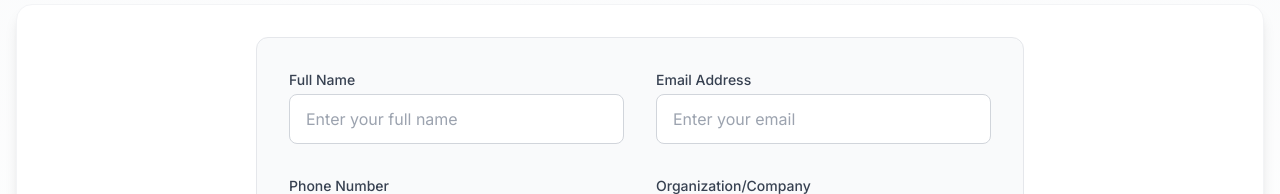
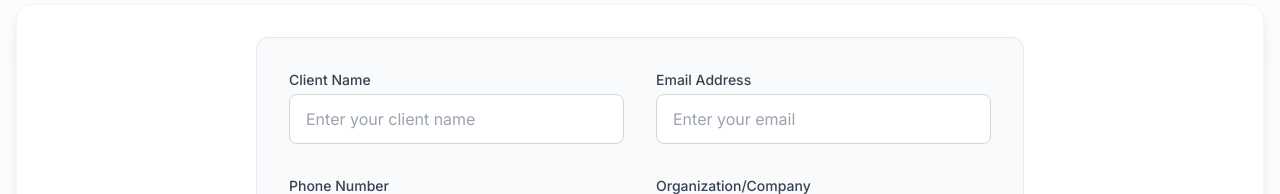
Before and after one commit to nberrr/RSTL_Appointment, a Next.js app: page /laboratory/appointment in a window 1280 px wide. Shown: the part 320-514 px from the top of the page. Built offline with nearby package versions, Linux system fonts and the light colour scheme.

Commit message:
dataname alignment

```diff
--- a/src/app/laboratory/appointment/page.js
+++ b/src/app/laboratory/appointment/page.js
@@ -10,7 +10,7 @@ export default function LaboratoryAppointment() {
     const [appointments, setAppointments] = useState([{
         id: 1,
         // General Information
-        fullName: '',
+        clientName: '',
         emailAddress: '',
         phoneNumber: '',
         organization: '',
@@ -67,7 +67,7 @@ export default function LaboratoryAppointment() {
 
     // Add progress calculation function
     const calculateContactProgress = () => {
-        const requiredFields = ['fullName', 'emailAddress', 'phoneNumber', 'organization'];
+        const requiredFields = ['clientName', 'emailAddress', 'phoneNumber', 'organization'];
         const filledFields = requiredFields.filter(field => appointments[0][field].trim() !== '');
         return (filledFields.length / requiredFields.length) * 100;
     };
@@ -148,7 +148,7 @@ export default function LaboratoryAppointment() {
         const currentAppointment = appointments[currentAppointmentIndex];
 
         if (currentAppointment.hasAttemptedSubmit) {
-            if (!currentAppointment.fullName) newErrors.fullName = 'Please enter your full name';
+            if (!currentAppointment.clientName) newErrors.clientName = 'Please enter client name';
             if (!currentAppointment.emailAddress) newErrors.emailAddress = 'Please enter your email address';
             if (!currentAppointment.phoneNumber) newErrors.phoneNumber = 'Please enter your phone number';
             if (!currentAppointment.organization) newErrors.organization = 'Please enter your organization name';
@@ -173,7 +173,7 @@ export default function LaboratoryAppointment() {
         const newAppointment = {
             id: appointments.length + 1,
             // Keep contact information from the first appointment
-            fullName: appointments[0].fullName,
+            clientName: appointments[0].clientName,
             emailAddress: appointments[0].emailAddress,
             phoneNumber: appointments[0].phoneNumber,
             organization: appointments[0].organization,
@@ -513,7 +513,7 @@ export default function LaboratoryAppointment() {
 
     const validateContactInfo = () => {
         const newErrors = {};
-        if (!appointments[0].fullName) newErrors.fullName = 'Please enter your full name';
+        if (!appointments[0].clientName) newErrors.clientName = 'Please enter client name';
         if (!appointments[0].emailAddress) newErrors.emailAddress = 'Please enter your email address';
         if (!appointments[0].phoneNumber) newErrors.phoneNumber = 'Please enter your phone number';
         if (!appointments[0].organization) newErrors.organization = 'Please enter your organization name';
@@ -732,19 +732,19 @@ export default function LaboratoryAppointment() {
                                 <div className="bg-gray-50 p-8 rounded-xl border border-gray-200">
                                     <div className="grid grid-cols-1 md:grid-cols-2 gap-8">
                                         <div>
-                                            <label className="block text-sm font-medium text-gray-700 mb-1">Full Name</label>
+                                            <label className="block text-sm font-medium text-gray-700 mb-1">Client Name</label>
                                             <input
                                                 type="text"
-                                                name="fullName"
-                                                value={appointments[0].fullName}
+                                                name="clientName"
+                                                value={appointments[0].clientName}
                                                 onChange={handleChange}
-                                                placeholder="Enter your full name"
+                                                placeholder="Enter your client name"
                                                 className={`w-full px-4 py-3 rounded-lg border ${
-                                                    appointments[0].hasAttemptedSubmit && errors.fullName ? 'border-red-500' : 'border-gray-300'
+                                                    appointments[0].hasAttemptedSubmit && errors.clientName ? 'border-red-500' : 'border-gray-300'
                                                 } focus:ring-2 focus:ring-blue-500 focus:border-transparent transition-colors`}
                                             />
-                                            {appointments[0].hasAttemptedSubmit && errors.fullName && (
-                                                <p className="mt-2 text-sm text-red-600">{errors.fullName}</p>
+                                            {appointments[0].hasAttemptedSubmit && errors.clientName && (
+                                                <p className="mt-2 text-sm text-red-600">{errors.clientName}</p>
                                             )}
                                         </div>
                                         <div>
@@ -867,7 +867,7 @@ export default function LaboratoryAppointment() {
                                                 newAppointments[currentAppointmentIndex] = {
                                                     ...newAppointments[currentAppointmentIndex],
                                                     // Keep contact information and preferred date
-                                                    fullName: appointments[0].fullName,
+                                                    clientName: appointments[0].clientName,
                                                     emailAddress: appointments[0].emailAddress,
                                                     phoneNumber: appointments[0].phoneNumber,
                                                     organization: appointments[0].organization,
@@ -1477,8 +1477,8 @@ export default function LaboratoryAppointment() {
                                 <div className="bg-white p-6 rounded-xl border border-blue-100">
                                     <div className="grid grid-cols-1 md:grid-cols-2 gap-6">
                                         <div className="bg-blue-50/50 p-4 rounded-lg">
-                                            <p className="text-sm font-medium text-blue-900 mb-1">Full Name</p>
-                                            <p className="text-base text-blue-700">{appointments[0].fullName}</p>
+                                            <p className="text-sm font-medium text-blue-900 mb-1">Client Name</p>
+                                            <p className="text-base text-blue-700">{appointments[0].clientName}</p>
                                         </div>
                                         <div className="bg-blue-50/50 p-4 rounded-lg">
                                             <p className="text-sm font-medium text-blue-900 mb-1">Email Address</p>
```
